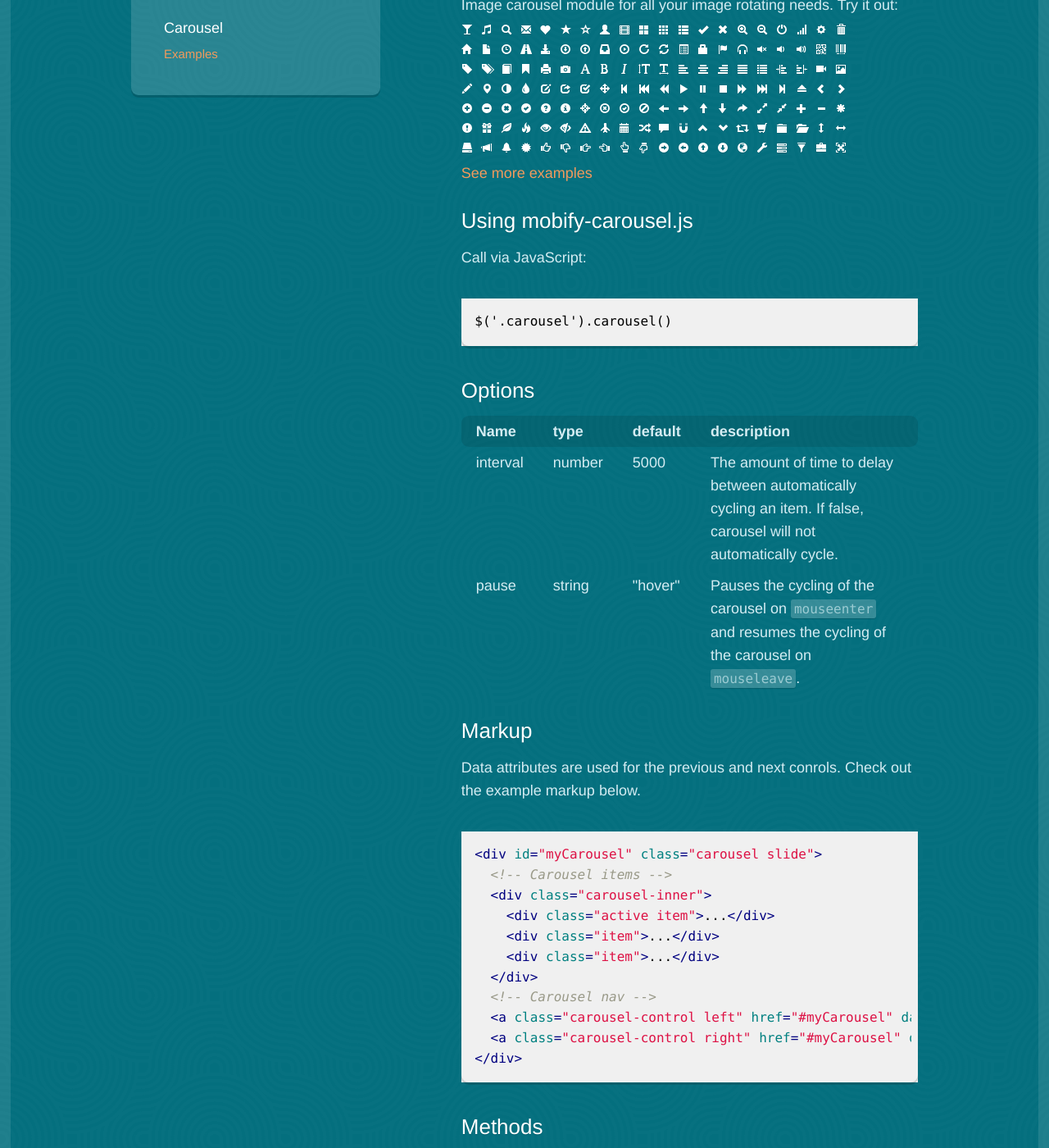
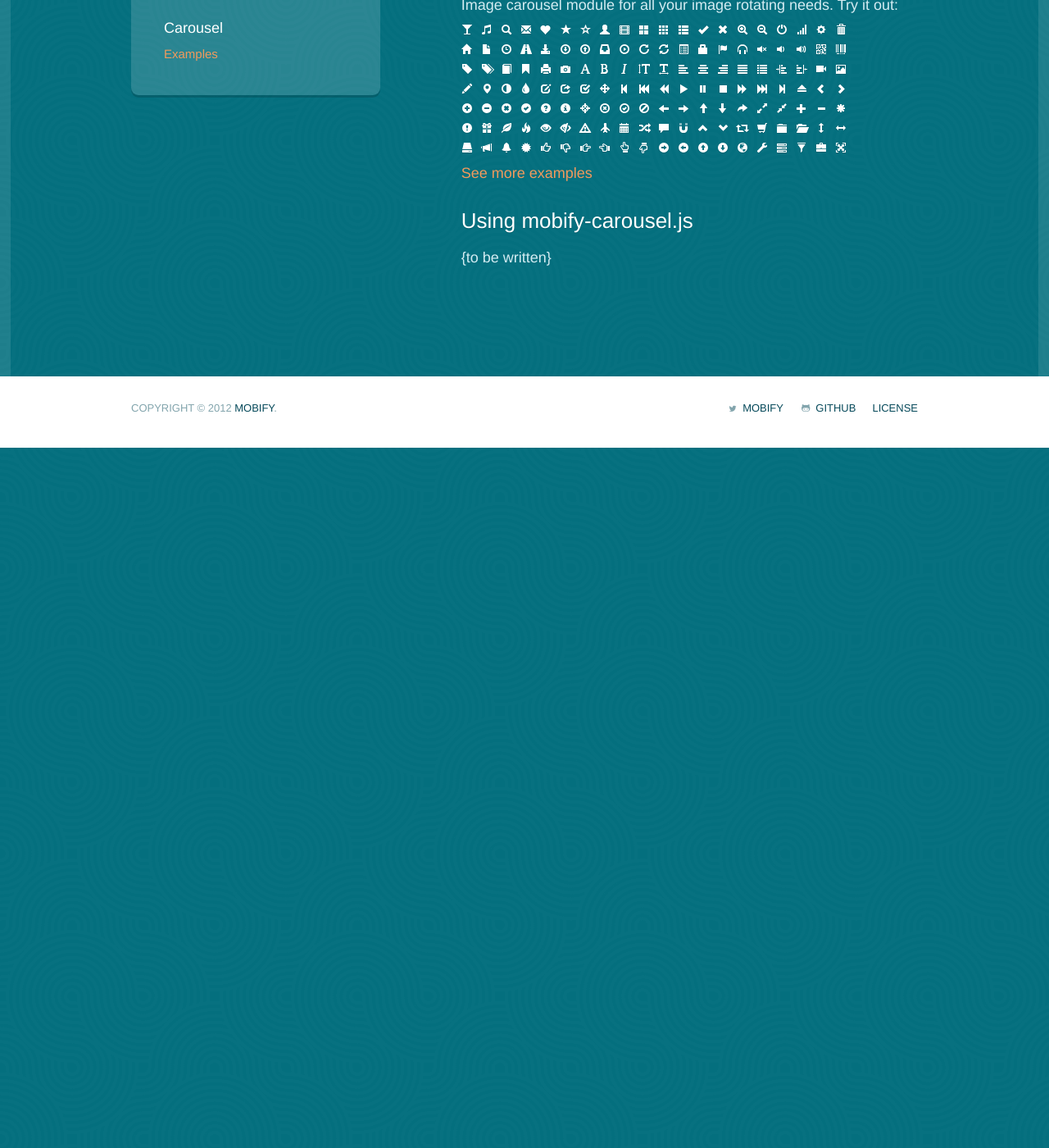
Before and after one commit to mobify/mobifyjs, a Jekyll site: the page built from www/modules/carousel.md, in a window 1280 px wide and 1400 px high, scrolled down 270 px. Shown: the whole window at 82% size. Built offline with Jekyll 4.4.1, drawn with Linux system fonts in a browser that asks for light colours; after the commit the page ends 900 px from its top, so only the background shows below that; some of the changed text lies outside the part shown.

Commit message:
Killing existing Carousel documentation since it was only one step up from lorem ipsum filler.

```diff
--- a/www/modules/carousel.md
+++ b/www/modules/carousel.md
@@ -13,93 +13,4 @@ Image carousel module for all your image rotating needs. Try it out:
 
 ## Using mobify-carousel.js
 
-Call via JavaScript:
-
-	$('.carousel').carousel()
-
-## Options
-
-<table>
-	<tr>
-		<th scope="col">Name</th>
-		<th scope="col">type</th>
-		<th scope="col">default</th>
-		<th scope="col">description</th>
-	</tr>
-	<tr>
-		<td>interval</td>
-		<td>number</td>
-		<td>5000</td>
-		<td>The amount of time to delay between automatically cycling an item. If false, carousel will not automatically cycle.</td>
-	</tr>
-	<tr>
-		<td>pause</td>
-		<td>string</td>
-		<td>"hover"</td>
-		<td>Pauses the cycling of the carousel on <code>mouseenter</code> and resumes the cycling of the carousel on <code>mouseleave</code>.</td>
-	</tr>
-</table>
-
-## Markup
-
-Data attributes are used for the previous and next conrols. Check out the example markup below.
-
-	<div id="myCarousel" class="carousel slide">
-	  <!-- Carousel items -->
-	  <div class="carousel-inner">
-	    <div class="active item">...</div>
-	    <div class="item">...</div>
-	    <div class="item">...</div>
-	  </div>
-	  <!-- Carousel nav -->
-	  <a class="carousel-control left" href="#myCarousel" data-slide="prev">&lsaquo;</a>
-	  <a class="carousel-control right" href="#myCarousel" data-slide="next">&rsaquo;</a>
-	</div>
-
-## Methods
-
-### `.carousel(options)`
-
-Initializes the carousel with an optional options object and starts cycling through items.
-
-	$('.carousel').carousel({
-	  interval: 2000
-	})
-
-### `.carousel('cycle')`
-
-Cycles through the carousel items from left to right.
-
-### `.carousel('pause')`
-
-Stops the carousel from cycling through items.
-
-### `.carousel(number)`
-
-Cycles the carousel to a particular frame (0 based, similar to an array).
-
-### `.carousel('prev')`
-
-Cycles to the previous item.
-
-### `.carousel('next')`
-
-Cycles to the next item.
-
-## Events
-
-Bootstrap's carousel class exposes two events for hooking into carousel functionality.
-
-<table>
-	<tr>
-		<th scope="col">Event</th>
-		<th scope="col">Description</th>
-	</tr>
-	<tr>
-		<td>slide</td>
-		<td>This event fires immediately when the slide instance method is invoked.</td>
-	</tr>
-		<td>slid</td>
-		<td>This event is fired when the carousel has completed its slide transition.</td>
-	</tr>
-</table>
+{to be written}
```
